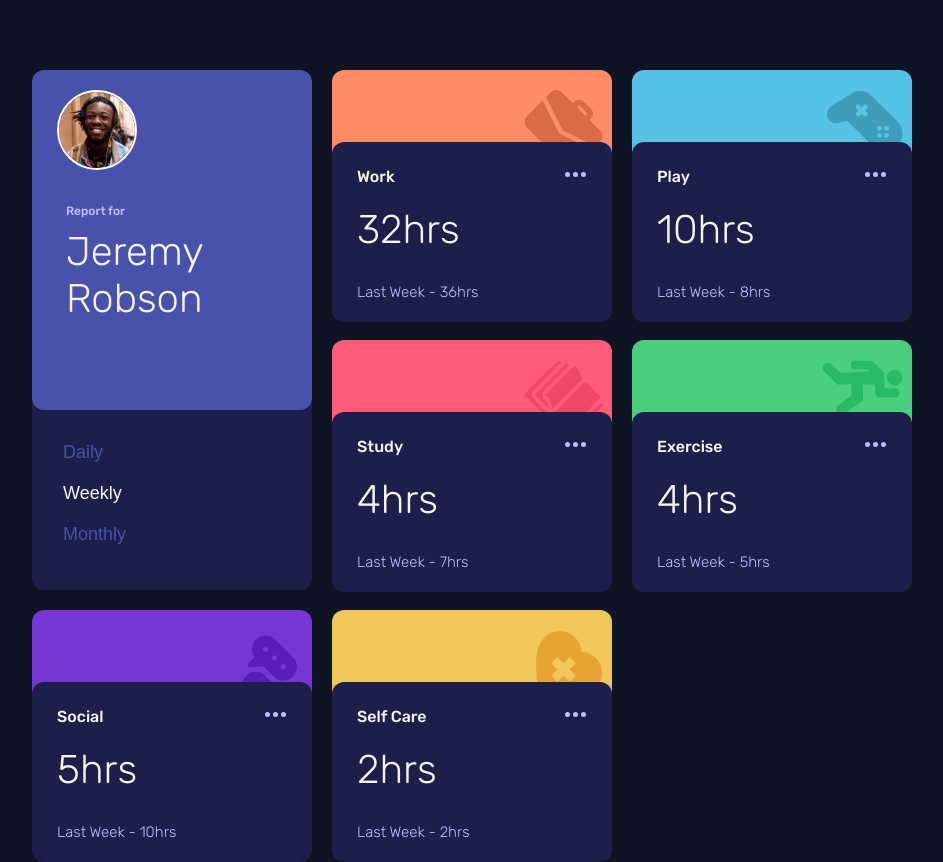
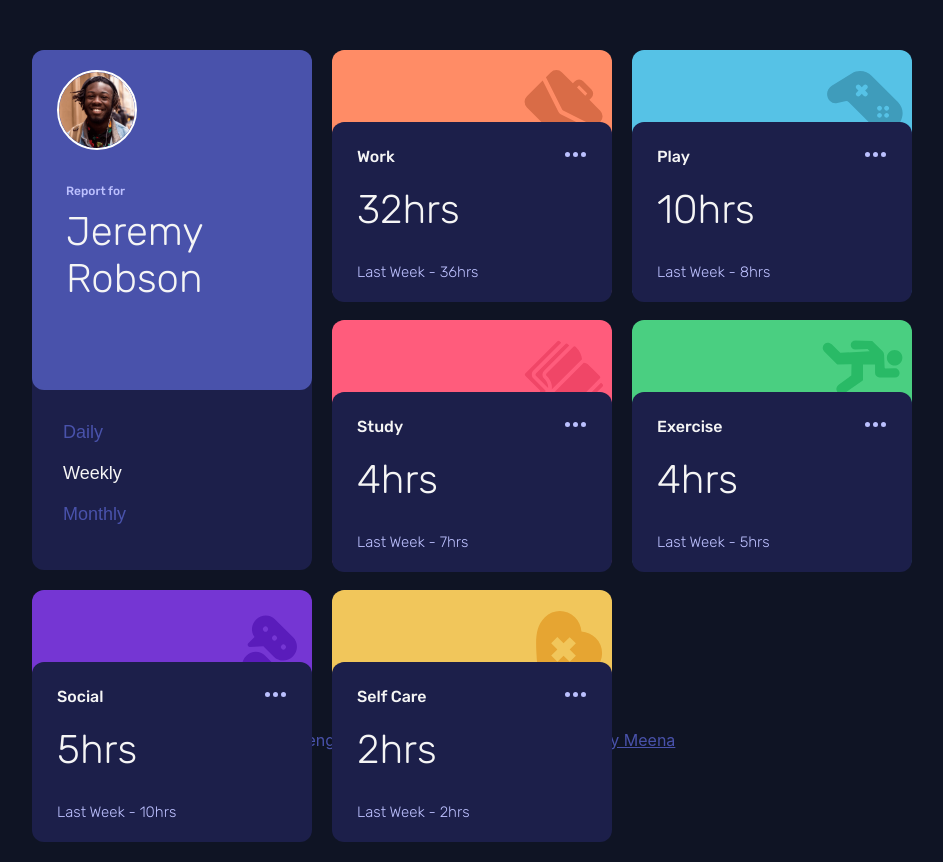
Before and after one commit to kirtymeena/Time-Tracking-Dashboard, a React (Create React App) app: page / in a window 1280 px wide. Shown: the whole page, without its empty margins (168-1111 px from the left). Built offline with nearby package versions, Linux system fonts and the light colour scheme.

Commit message:
added footer

```diff
--- a/src/App.js
+++ b/src/App.js
@@ -1,9 +1,18 @@
 import Dashboard from "./components/Dashboard";
 
 function App() {
+    const visitProfile = ()=>{
+      window.location.href="https://www.frontendmentor.io/profile/kirtymeena"
+    }
+    const visitWebsite=()=>{
+      window.location.href="https://www.frontendmentor.io/home"
+    }
   return (
     <div className="App">
         <Dashboard/>
+        <footer>
+        <p>Challenge by <span onClick={visitWebsite}>Frontend Mentor</span>. Coded by <span onClick={visitProfile}>Kirty Meena</span></p>.
+        </footer>
     </div>
   );
 }
--- a/src/sass/component/_app.scss
+++ b/src/sass/component/_app.scss
@@ -1,4 +1,5 @@
 @use "../utils/varibales" as *  ;
+@use "../utils/breakpoints" as *;
 
 body{
 
@@ -10,3 +11,27 @@ body{
 
 
 }
+footer{
+    display: flex;
+    flex-direction: column;
+    justify-content: center;
+    align-items: center;
+    p{
+        color:$desaturated-blue;
+        @include mobile{
+            font-size:14px;
+        }
+
+        span{
+            text-decoration: underline;
+            cursor: pointer;
+        }
+        span:hover{
+            color:$pale-blue;
+            text-decoration: none;
+        }
+    }
+
+
+
+}
```
Also changed, not shown: src/sass/utils/_breakpoints.scss (line endings or trailing spaces).
